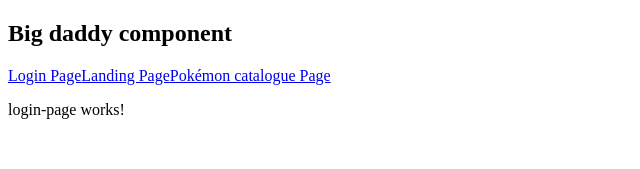
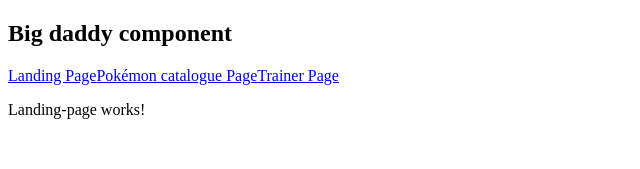
Before and after one commit to Vendelaosterman/companion-collector, an Angular app: page / in a window 1280 px wide. Shown: the top 169 px of the page, without its empty margins (0-640 px from the left). Built offline with nearby package versions, Linux system fonts and the light colour scheme.

Commit message:
structure: change from login page to landing page

```diff
--- a/src/app/app.component.html
+++ b/src/app/app.component.html
@@ -1,6 +1,6 @@
 
 <h2>Big daddy component</h2>
-<a routerLink="">Login Page</a>
-<a routerLink="landing">Landing Page</a>
+<a routerLink="">Landing Page</a>
 <a routerLink="pokemon-catalogue">Pokémon catalogue Page</a>
+<a routerLink="trainer">Trainer Page</a>
 <router-outlet></router-outlet>
--- a/src/app/pages/login-page/login-page.component.ts
+++ /dev/null
@@ -1,15 +0,0 @@
-import { Component, OnInit } from '@angular/core';
-
-@Component({
-  selector: 'app-login-page',
-  templateUrl: './login-page.component.html',
-  styleUrls: ['./login-page.component.css']
-})
-export class LoginPageComponent implements OnInit {
-
-  constructor() { }
-
-  ngOnInit(): void {
-  }
-
-}
--- a/src/app/pages/login-page/login-page.component.html
+++ b/src/app/pages/trainer-page/trainer-page.component.html
@@ -1,2 +1,2 @@
-<p>login-page works!</p>
+<p>Trainer-page works!</p>
 <!--<app-login-form></app-login-form>-->
--- /dev/null
+++ b/src/app/pages/trainer-page/trainer-page.component.ts
@@ -0,0 +1,15 @@
+import { Component, OnInit } from '@angular/core';
+
+@Component({
+  selector: 'app-trainer-page',
+  templateUrl: './trainer-page.component.html',
+  styleUrls: ['./trainer-page.component.css']
+})
+export class TrainerPageComponent implements OnInit {
+
+  constructor() { }
+
+  ngOnInit(): void {
+  }
+
+}
```
Also changed, not shown: src/app/app-routing.module.ts (+7 -7 lines), src/app/app.module.ts (+5 -4 lines), src/app/pages/trainer-page/trainer-page.component.css (added), 1 other file (tests, documents, lock files or other folders).
